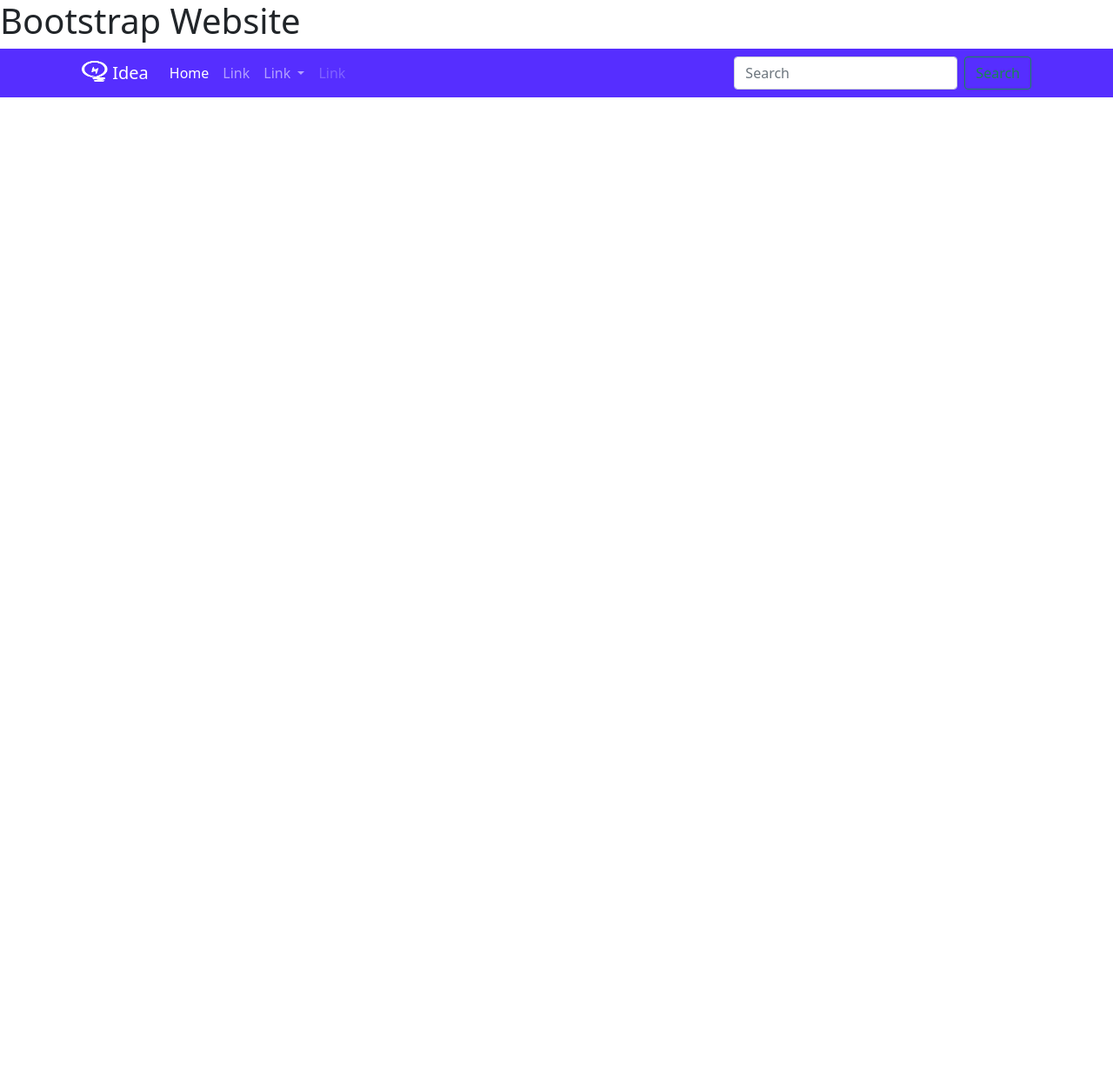
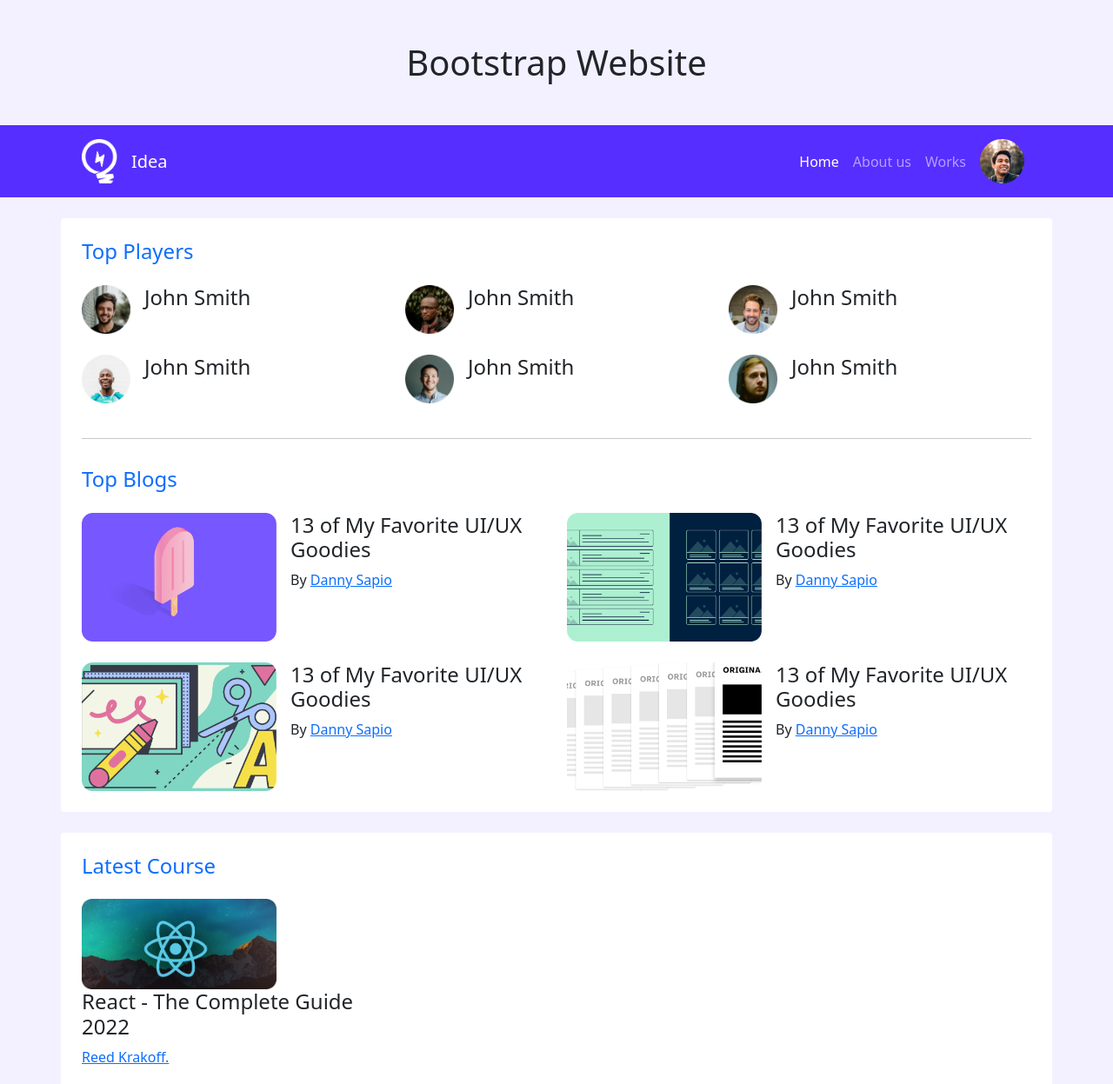
Before and after one commit to Mejbah-ul-haque/bootstrap, a plain HTML site: page index.html in a window 1280 px wide. Shown: the top 1247 px of the page at 87% size. Before the commit the page ends 800 px from the top, so only its background shows below. Drawn offline with nearby package versions, Linux system fonts and the light colour scheme.

Commit message:
some changes

```diff
--- a/index.html
+++ b/index.html
@@ -13,21 +13,21 @@
       crossorigin="anonymous"
     />
   </head>
-  <body>
-    <h1>Bootstrap Website</h1>
+  <body style="background-color: #f3f1ff">
+    <h1 class="text-center my-5">Bootstrap Website</h1>
     <header style="background-color: #562eff">
       <div class="container">
         <nav class="navbar navbar-expand-lg navbar-dark">
           <div class="container-fluid">
-            <a class="navbar-brand" href="#"
+            <a class="navbar-brand d-flex align-items-center" href="#"
               ><img
                 src="images/icons/logo.png"
                 alt=""
-                width="30"
-                height="24"
+                width="41"
+                height="51"
                 class="d-inline-block align-text-top"
               />
-              Idea</a
+              <span class="ps-3">Idea</span></a
             >
             <button
               class="navbar-toggler"
@@ -42,7 +42,14 @@
             </button>
             <div class="collapse navbar-collapse" id="navbarScroll">
               <ul
-                class="navbar-nav me-auto my-2 my-lg-0 navbar-nav-scroll"
+                class="
+                  navbar-nav
+                  ms-auto
+                  my-2 my-lg-0
+                  navbar-nav-scroll
+                  d-flex
+                  align-items-center
+                "
                 style="--bs-scroll-height: 100px"
               >
                 <li class="nav-item">
@@ -51,60 +58,177 @@
                   >
                 </li>
                 <li class="nav-item">
-                  <a class="nav-link" href="#">Link</a>
-                </li>
-                <li class="nav-item dropdown">
-                  <a
-                    class="nav-link dropdown-toggle"
-                    href="#"
-                    id="navbarScrollingDropdown"
-                    role="button"
-                    data-bs-toggle="dropdown"
-                    aria-expanded="false"
-                  >
-                    Link
-                  </a>
-                  <ul
-                    class="dropdown-menu"
-                    aria-labelledby="navbarScrollingDropdown"
-                  >
-                    <li><a class="dropdown-item" href="#">Action</a></li>
-                    <li>
-                      <a class="dropdown-item" href="#">Another action</a>
-                    </li>
-                    <li><hr class="dropdown-divider" /></li>
-                    <li>
-                      <a class="dropdown-item" href="#">Something else here</a>
-                    </li>
-                  </ul>
+                  <a class="nav-link" href="#">About us</a>
                 </li>
                 <li class="nav-item">
-                  <a
-                    class="nav-link disabled"
-                    href="#"
-                    tabindex="-1"
-                    aria-disabled="true"
-                    >Link</a
-                  >
+                  <a class="nav-link" href="#">Works</a>
+                </li>
+                <li class="nav-item">
+                  <a class="nav-link" href="#"
+                    ><img
+                      src="images/icons/profile.png"
+                      alt=""
+                      width="51"
+                      height="51"
+                  /></a>
                 </li>
               </ul>
-              <form class="d-flex">
-                <input
-                  class="form-control me-2"
-                  type="search"
-                  placeholder="Search"
-                  aria-label="Search"
-                />
-                <button class="btn btn-outline-success" type="submit">
-                  Search
-                </button>
-              </form>
             </div>
           </div>
         </nav>
       </div>
     </header>
-    <main></main>
+    <main>
+      <section class="container bg-white rounded mt-4 p-4">
+        <div class="pb-4">
+          <h4 class="text-primary pb-3">Top Players</h4>
+          <div class="row g-4">
+            <div
+              class="
+                col-12 col-sm-6 col-md-6 col-lg-4 col-xl-4 col-xxl-
+                d-flex
+                align-content-center
+              "
+            >
+              <img src="images/players/player-1.png" width="56" alt="" />
+              <h4 class="ms-3">John Smith</h4>
+            </div>
+            <div
+              class="
+                col-12 col-sm-6 col-md-6 col-lg-4 col-xl-4 col-xxl-
+                d-flex
+                align-content-center
+              "
+            >
+              <img src="images/players/player-2.png" width="56" alt="" />
+              <h4 class="ms-3">John Smith</h4>
+            </div>
+            <div
+              class="
+                col-12 col-sm-6 col-md-6 col-lg-4 col-xl-4 col-xxl-
+                d-flex
+                align-content-center
+              "
+            >
+              <img src="images/players/player-3.png" width="56" alt="" />
+              <h4 class="ms-3">John Smith</h4>
+            </div>
+            <div
+              class="
+                col-12 col-sm-6 col-md-6 col-lg-4 col-xl-4 col-xxl-
+                d-flex
+                align-content-center
+              "
+            >
+              <img src="images/players/player-4.png" width="56" alt="" />
+              <h4 class="ms-3">John Smith</h4>
+            </div>
+            <div
+              class="
+                col-12 col-sm-6 col-md-6 col-lg-4 col-xl-4 col-xxl-
+                d-flex
+                align-content-center
+              "
+            >
+              <img src="images/players/player-5.png" width="56" alt="" />
+              <h4 class="ms-3">John Smith</h4>
+            </div>
+            <div
+              class="
+                col-12 col-sm-6 col-md-6 col-lg-4 col-xl-4 col-xxl-
+                d-flex
+                align-content-center
+              "
+            >
+              <img src="images/players/player-6.png" width="56" alt="" />
+              <h4 class="ms-3">John Smith</h4>
+            </div>
+          </div>
+        </div>
+        <hr />
+        <div>
+          <h4 class="text-primary py-3">Top Blogs</h4>
+          <div class="row g-4">
+            <div
+              class="
+                col-12 col-sm-12 col-md-6 col-lg-6 col-xl-6 col-xxl-6
+                d-flex
+                align-content-center
+              "
+            >
+              <div>
+                <img src="images/blogs/blog-1.png" width="224" alt="" />
+              </div>
+              <div class="ms-3">
+                <h4>13 of My Favorite UI/UX Goodies</h4>
+                <p>By <a href="">Danny Sapio</a></p>
+              </div>
+            </div>
+            <div
+              class="
+                col-12 col-sm-12 col-md-6 col-lg-6 col-xl-6 col-xxl-6
+                d-flex
+                align-content-center
+              "
+            >
+              <div>
+                <img src="images/blogs/blog-2.png" width="224" alt="" />
+              </div>
+              <div class="ms-3">
+                <h4>13 of My Favorite UI/UX Goodies</h4>
+                <p>By <a href="">Danny Sapio</a></p>
+              </div>
+            </div>
+            <div
+              class="
+                col-12 col-sm-12 col-md-6 col-lg-6 col-xl-6 col-xxl-6
+                d-flex
+                align-content-center
+              "
+            >
+              <div>
+                <img src="images/blogs/blog-3.png" width="224" alt="" />
+              </div>
+              <div class="ms-3">
+                <h4>13 of My Favorite UI/UX Goodies</h4>
+                <p>By <a href="">Danny Sapio</a></p>
+              </div>
+            </div>
+            <div
+              class="
+                col-12 col-sm-12 col-md-6 col-lg-6 col-xl-6 col-xxl-6
+                d-flex
+                align-content-center
+              "
+            >
+              <div>
+                <img src="images/blogs/blog-4.png" width="224" alt="" />
+              </div>
+              <div class="ms-3">
+                <h4>13 of My Favorite UI/UX Goodies</h4>
+                <p>By <a href="">Danny Sapio</a></p>
+              </div>
+            </div>
+          </div>
+        </div>
+      </section>
+      <section class="container bg-white rounded mt-4 p-4">
+        <div class="pb-4">
+          <h4 class="text-primary pb-3">Latest Course</h4>
+          <div class="row g-4">
+              <div class="col-12 col-sm-12 col-md-6 col-lg-4 col-xl-4 co-xxl-4">
+                <div>
+                    <img src="images/courses/course-1.png" width="224" height="104" alt="">
+                </div>
+                <div>
+                  <h4>React - The Complete Guide 2022</h4>
+                  <p><a href="">Reed Krakoff.</a></p>
+                  <p></p>
+                </div>
+              </div>
+        </div>
+      </section>
+    </main>
     <footer></footer>
 
     <!-- Bootstrap Script Link -->
```
